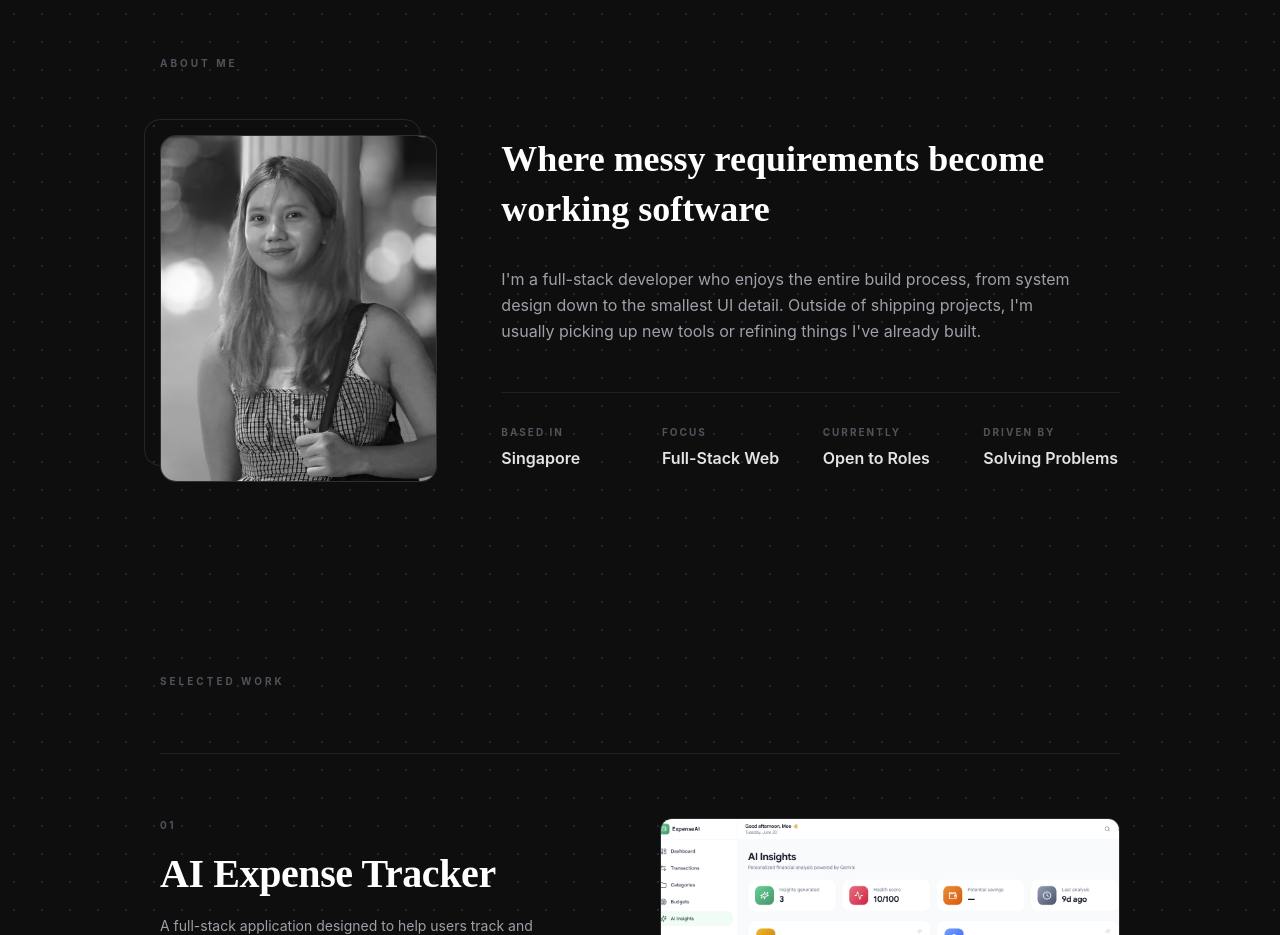
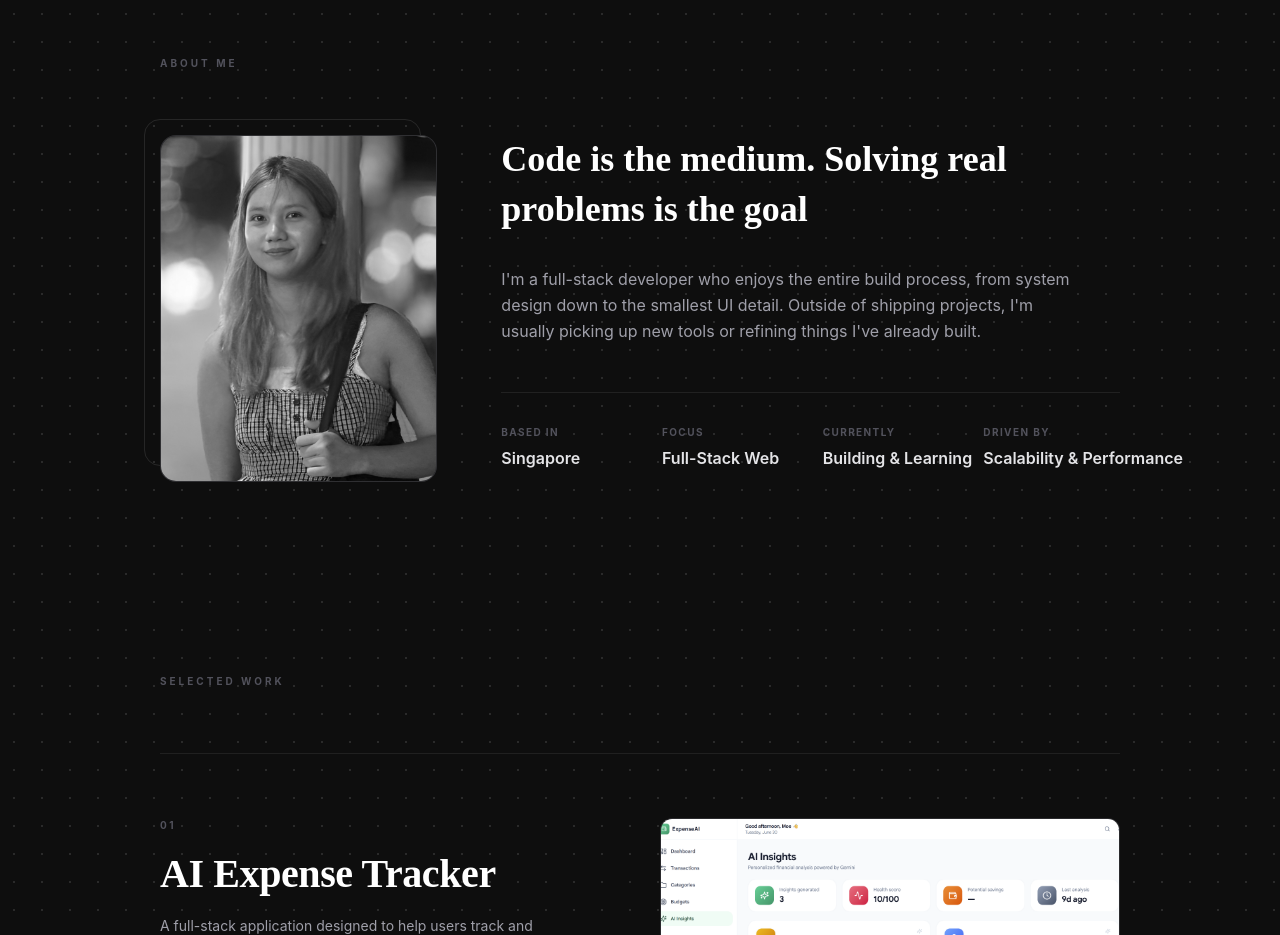
Before and after one commit to AyeTheintKM/portfolio-theint, a React (Vite) app: page / in a window 1280 px wide. Shown: the part 840-1775 px from the top of the page. Built offline with nearby package versions, Linux system fonts and the light colour scheme.

Commit message:
fix the content of about page

```diff
--- a/src/pages/About.jsx
+++ b/src/pages/About.jsx
@@ -5,8 +5,8 @@ import profileImage from '../assets/profile.jpg'
 const facts = [
   { label: 'Based in', value: 'Singapore' },
   { label: 'Focus', value: 'Full-Stack Web' },
-  { label: 'Currently', value: 'Open to Roles' },
-  { label: 'Driven by', value: 'Solving Problems' },
+  { label: 'Currently', value: 'Building & Learning' },
+  { label: 'Driven by', value: 'Scalability & Performance' },
 ]
 
 const fadeUpVariant = {
@@ -63,7 +63,7 @@ const About = () => {
             transition={{ duration: 0.6, ease: 'easeOut' }}
             className="font-display text-2xl sm:text-3xl lg:text-4xl font-bold text-gray-900 dark:text-white leading-snug mb-8"
           >
-            Where messy requirements become working software
+            Code is the medium. Solving real problems is the goal
           </motion.h3>
 
           <motion.p
@@ -92,10 +92,10 @@ const About = () => {
                 variants={fadeUpVariant}
                 transition={{ duration: 0.5, ease: 'easeOut' }}
               >
-                <p className="text-[10px] font-bold tracking-[0.2em] uppercase text-gray-400 dark:text-zinc-600 mb-1.5">
+                <p className="text-[10px] font-bold tracking-[0.14em] uppercase text-gray-400 dark:text-zinc-600 mb-1.5">
                   {fact.label}
                 </p>
-                <p className="text-sm sm:text-base font-semibold text-gray-800 dark:text-zinc-200">
+                <p className="text-sm sm:text-base font-semibold text-gray-800 dark:text-zinc-200 whitespace-nowrap">
                   {fact.value}
                 </p>
               </motion.div>
```
